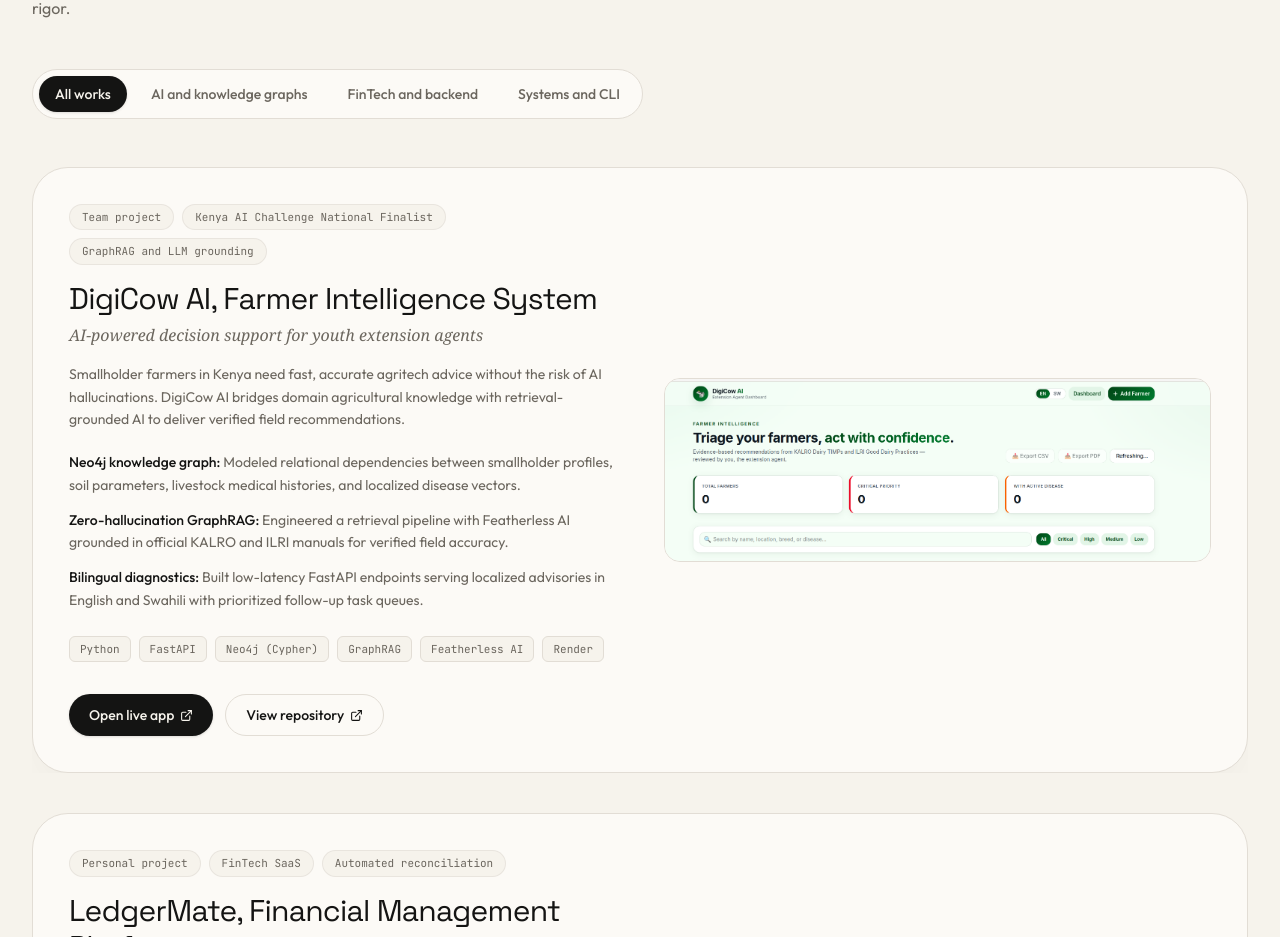
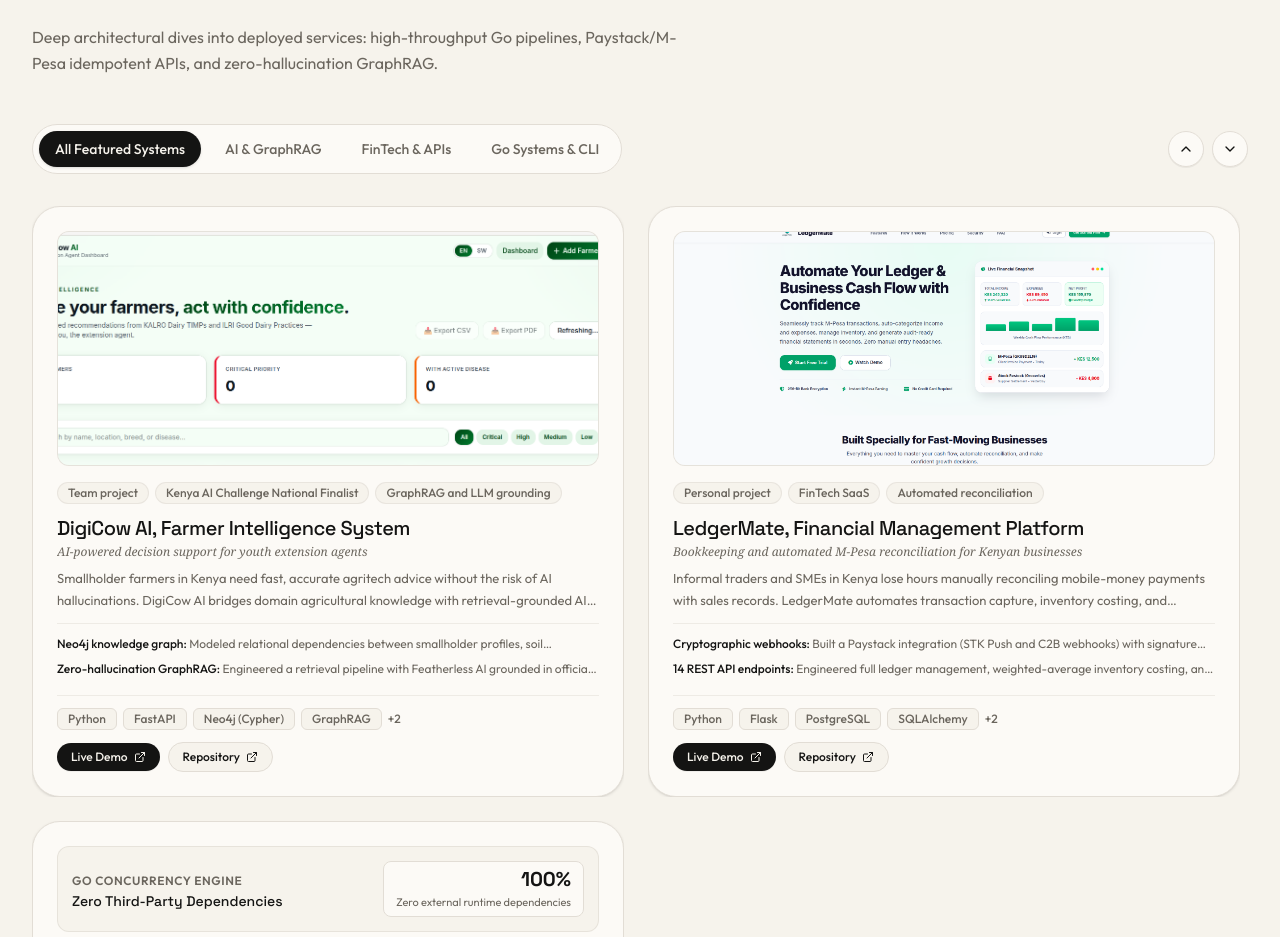
Before and after one commit to Moraa021/Mercy_Naliaka_Moraa, a React (Vite) app: page / in a window 1280 px wide. Shown: the part 3935-4872 px from the top of the page. Built offline with nearby package versions, Linux system fonts and the light colour scheme.

Commit message:
feat(works): implement compact 2x2 scrollable grid with vertical controls

```diff
--- a/src/components/Works.jsx
+++ b/src/components/Works.jsx
@@ -1,19 +1,27 @@
-import { useState } from "react";
-import { ExternalLink } from "lucide-react";
+import { useState, useRef } from "react";
+import { ExternalLink, ChevronUp, ChevronDown } from "lucide-react";
 import { motion, AnimatePresence } from "motion/react";
 import { projects } from "../data";
 import { Section, SectionHeading } from "./Section";
 import { TiltCard } from "./TiltCard";
 
 const FILTERS = [
-  { key: "all", label: "All works" },
-  { key: "ai", label: "AI and knowledge graphs" },
-  { key: "fintech", label: "FinTech and backend" },
-  { key: "systems", label: "Systems and CLI" },
+  { key: "all", label: "All Featured Systems" },
+  { key: "ai", label: "AI & GraphRAG" },
+  { key: "fintech", label: "FinTech & APIs" },
+  { key: "systems", label: "Go Systems & CLI" },
 ];
 
 export default function Works() {
   const [active, setActive] = useState("all");
+  const scrollRef = useRef(null);
+
+  const scroll = (dir) => {
+    if (scrollRef.current) {
+      const step = dir === "up" ? -420 : 420;
+      scrollRef.current.scrollBy({ top: step, behavior: "smooth" });
+    }
+  };
 
   // Normalize project entries and map Go Concurrency project title -> "Pamoja Build"
   const processedProjects = (projects || []).map((p) => {
@@ -38,16 +46,17 @@
       : processedProjects.filter((p) => p.category === active);
 
   return (
-    <Section id="works">
+    <Section id="works" className="border-b border-[var(--color-line)]">
       <SectionHeading
-        kicker="Selected works"
-        title="Case studies,"
-        accent="composed"
-        desc="Every system, a cohesive solution: production architectures built with purpose and technical rigor."
+        kicker="Featured Case Studies"
+        title="Production Systems &"
+        accent="Backend Architectures"
+        desc="Deep architectural dives into deployed services: high-throughput Go pipelines, Paystack/M-Pesa idempotent APIs, and zero-hallucination GraphRAG."
       />
 
-      {/* Plata-Style Animated Sliding Pill Filter Bar */}
-      <div className="mb-12 flex flex-wrap items-center gap-2 rounded-full border border-[var(--color-line)] bg-[var(--color-panel)] p-1.5 w-fit">
+      {/* Filter Bar with Vertical Scroll Navigation Controls */}
+      <div className="mb-8 flex flex-wrap items-center justify-between gap-4">
+        <div className="flex flex-wrap items-center gap-2 rounded-full border border-[var(--color-line)] bg-[var(--color-panel)] p-1.5 w-fit">
           {FILTERS.map((f) => {
             const isActive = active === f.key;
             return (
@@ -74,80 +83,145 @@
           })}
         </div>
 
-      {/* Project Cards Stream with Plata-Style 3D Tilt */}
-      <div className="flex flex-col gap-10">
+        {/* Scroll Navigation Chevrons for Up/Down */}
+        <div className="flex items-center gap-2">
+          <button
+            type="button"
+            onClick={() => scroll("up")}
+            aria-label="Scroll projects up"
+            className="flex h-9 w-9 items-center justify-center rounded-full border border-[var(--color-line)] bg-[var(--color-panel)] text-[var(--color-ink)] transition-colors hover:border-[var(--color-ink)] hover:bg-[var(--color-paper)] shadow-2xs cursor-pointer"
+          >
+            <ChevronUp size={16} />
+          </button>
+          <button
+            type="button"
+            onClick={() => scroll("down")}
+            aria-label="Scroll projects down"
+            className="flex h-9 w-9 items-center justify-center rounded-full border border-[var(--color-line)] bg-[var(--color-panel)] text-[var(--color-ink)] transition-colors hover:border-[var(--color-ink)] hover:bg-[var(--color-paper)] shadow-2xs cursor-pointer"
+          >
+            <ChevronDown size={16} />
+          </button>
+        </div>
+      </div>
+
+      {/* 2x2 Vertically Scrollable Grid for Case Studies */}
+      <div
+        ref={scrollRef}
+        className="custom-scrollbar max-h-[840px] overflow-y-auto pr-2 pb-4 scroll-smooth focus:outline-none"
+      >
+        <div className="grid grid-cols-1 md:grid-cols-2 gap-5 sm:gap-6">
           <AnimatePresence mode="popLayout">
             {visible.map((p, idx) => (
               <motion.div
                 key={p.id || p.title}
                 layout
-              initial={{ opacity: 0, y: 30 }}
-              animate={{ opacity: 1, y: 0 }}
+                initial={{ opacity: 0, scale: 0.96 }}
+                animate={{ opacity: 1, scale: 1 }}
                 exit={{ opacity: 0, scale: 0.96 }}
-              transition={{ duration: 0.45, ease: [0.2, 0.65, 0.3, 0.9], delay: idx * 0.05 }}
+                transition={{ duration: 0.35, ease: [0.2, 0.65, 0.3, 0.9], delay: idx * 0.04 }}
+                className="h-full"
               >
-              <TiltCard maxTilt={5}>
-                <article className="grid gap-8 rounded-[32px] sm:rounded-[36px] border border-[var(--color-line)] bg-[var(--color-panel)] p-6 sm:p-9 lg:grid-cols-2 lg:items-center lg:gap-12 shadow-[0_20px_50px_-25px_rgba(20,20,19,0.08)] transition-all hover:border-[var(--color-ink)]/50">
+                <TiltCard maxTilt={3} className="h-full">
+                  <article className="flex h-full flex-col justify-between rounded-[24px] sm:rounded-[28px] border border-[var(--color-line)] bg-[var(--color-panel)] p-5 sm:p-6 shadow-sm transition-all duration-300 hover:border-[var(--color-ink)]/50 hover:shadow-md">
                     <div>
-                    {/* Type and Tags Badges */}
-                    <div className="mb-4 flex flex-wrap gap-2">
+                      {/* Compact Top Media / Stat Feature */}
+                      {p.image ? (
+                        <div className="overflow-hidden rounded-xl border border-[var(--color-line)]/70 bg-black/5 aspect-[21/9] sm:aspect-[2.3/1] mb-4">
+                          <img
+                            src={p.image}
+                            alt={p.imageAlt || p.title}
+                            loading="lazy"
+                            className="h-full w-full object-cover transition-transform duration-700 hover:scale-105"
+                          />
+                        </div>
+                      ) : p.stat ? (
+                        <div className="overflow-hidden rounded-xl border border-[var(--color-line)]/70 bg-[var(--color-paper)] p-3.5 mb-4 flex items-center justify-between">
+                          <div>
+                            <span className="font-sans text-xs font-semibold uppercase tracking-wider text-[var(--color-muted)]">
+                              Go Concurrency Engine
+                            </span>
+                            <p className="font-display text-sm font-medium text-[var(--color-ink)]">
+                              Zero Third-Party Dependencies
+                            </p>
+                          </div>
+                          <div className="rounded-lg bg-[var(--color-panel)] border border-[var(--color-line)] px-3 py-1.5 text-right">
+                            <span className="font-display text-xl font-bold text-[var(--color-ink)] leading-none">
+                              {p.stat.value}
+                            </span>
+                            <p className="font-sans text-[11px] text-[var(--color-muted)] mt-0.5">
+                              {p.stat.label}
+                            </p>
+                          </div>
+                        </div>
+                      ) : null}
+
+                      {/* Badges */}
+                      <div className="mb-2.5 flex flex-wrap items-center gap-1.5">
                         {p.type && (
-                        <span className="rounded-full bg-[var(--color-paper)] px-3 py-1 font-mono text-[11px] text-[var(--color-muted)] border border-[var(--color-line)]/60">
+                          <span className="rounded-full bg-[var(--color-paper)] px-2.5 py-0.5 font-sans text-xs font-medium text-[var(--color-muted)] border border-[var(--color-line)]/60">
                             {p.type}
                           </span>
                         )}
                         {p.tags?.slice(0, 2).map((t) => (
                           <span
                             key={t}
-                          className="rounded-full bg-[var(--color-paper)] px-3 py-1 font-mono text-[11px] text-[var(--color-muted)] border border-[var(--color-line)]/60"
+                            className="rounded-full bg-[var(--color-paper)] px-2.5 py-0.5 font-sans text-xs font-medium text-[var(--color-muted)] border border-[var(--color-line)]/60"
                           >
                             {t}
                           </span>
                         ))}
                       </div>
 
-                    <h3 className="font-display text-2xl font-normal tracking-tight text-[var(--color-ink)] sm:text-3xl">
+                      {/* Title & Subtitle */}
+                      <h3 className="font-display text-lg sm:text-xl font-medium tracking-tight text-[var(--color-ink)]">
                         {p.title}
                       </h3>
                       {p.subtitle && (
-                      <p className="mt-1.5 font-serif text-sm italic text-[var(--color-muted)] sm:text-base">
+                        <p className="mt-0.5 font-serif text-xs italic text-[var(--color-muted)] line-clamp-1">
                           {p.subtitle}
                         </p>
                       )}
-                    <p className="mt-4 text-sm leading-relaxed text-[var(--color-muted)]">
+
+                      {/* Description */}
+                      <p className="mt-2 text-xs sm:text-[13px] leading-relaxed text-[var(--color-muted)] line-clamp-2">
                         {p.description}
                       </p>
 
-                    {/* Bullet Highlights */}
+                      {/* Compact Bullets */}
                       {p.bullets && p.bullets.length > 0 && (
-                      <ul className="mt-5 flex flex-col gap-3">
-                        {p.bullets.map((b) => (
-                          <li key={b.label} className="text-sm leading-relaxed">
-                            <strong className="font-medium text-[var(--color-ink)]">
-                              {b.label}:
-                            </strong>{" "}
-                            <span className="text-[var(--color-muted)]">{b.text}</span>
-                          </li>
+                        <div className="mt-3 space-y-1.5 border-t border-[var(--color-line)]/50 pt-2.5">
+                          {p.bullets.slice(0, 2).map((b) => (
+                            <p key={b.label} className="text-[11px] sm:text-xs leading-relaxed text-[var(--color-muted)] line-clamp-1">
+                              <strong className="font-medium text-[var(--color-ink)]">{b.label}:</strong> {b.text}
+                            </p>
                           ))}
-                      </ul>
+                        </div>
                       )}
+                    </div>
 
-                    {/* Tech Stack Chips */}
+                    {/* Card Footer: Tech Chips & Actions */}
+                    <div className="mt-4 pt-3 border-t border-[var(--color-line)]/50">
+                      {/* Tech Chips */}
                       {p.tech && p.tech.length > 0 && (
-                      <div className="mt-6 flex flex-wrap gap-2">
-                        {p.tech.map((t) => (
+                        <div className="mb-3 flex flex-wrap items-center gap-1.5">
+                          {p.tech.slice(0, 4).map((t) => (
                             <span
                               key={t}
-                            className="rounded-md border border-[var(--color-line)] bg-[var(--color-paper)] px-2.5 py-1 font-mono text-[11px] text-[var(--color-muted)]"
+                              className="rounded-md border border-[var(--color-line)] bg-[var(--color-paper)] px-2.5 py-0.5 font-sans text-xs font-medium text-[var(--color-muted)]"
                             >
                               {t}
                             </span>
                           ))}
+                          {p.tech.length > 4 && (
+                            <span className="font-sans text-xs font-medium text-[var(--color-muted)]">
+                              +{p.tech.length - 4}
+                            </span>
+                          )}
                         </div>
                       )}
 
-                    {/* Action Link CTAs with Spring Physics */}
-                    <div className="mt-8 flex flex-wrap gap-3">
+                      {/* Action CTAs */}
+                      <div className="flex flex-wrap items-center gap-2">
                         {p.liveUrl && (
                           <motion.a
                             href={p.liveUrl}
@@ -155,10 +229,10 @@
                             rel="noreferrer"
                             whileHover={{ scale: 1.03 }}
                             whileTap={{ scale: 0.97 }}
-                          className="flex items-center gap-1.5 rounded-full bg-[var(--color-ink)] px-5 py-2.5 text-xs sm:text-sm font-medium text-[var(--color-paper)] shadow-sm"
+                            className="inline-flex items-center gap-1.5 rounded-full bg-[var(--color-ink)] px-3.5 py-1.5 font-sans text-xs font-medium text-[var(--color-paper)] shadow-2xs"
                           >
-                          <span>{p.liveLabel || "Open live app"}</span>
-                          <ExternalLink size={13} />
+                            <span>{p.liveLabel || "Live Demo"}</span>
+                            <ExternalLink size={12} />
                           </motion.a>
                         )}
                         {p.repoUrl && (
@@ -168,47 +242,21 @@
                             rel="noreferrer"
                             whileHover={{ scale: 1.03 }}
                             whileTap={{ scale: 0.97 }}
-                          className="flex items-center gap-1.5 rounded-full border border-[var(--color-line)] bg-[var(--color-panel)] px-5 py-2.5 text-xs sm:text-sm font-medium text-[var(--color-ink)] transition-colors hover:border-[var(--color-ink)]"
+                            className="inline-flex items-center gap-1.5 rounded-full border border-[var(--color-line)] bg-[var(--color-paper)] px-3.5 py-1.5 font-sans text-xs font-medium text-[var(--color-ink)] transition-colors hover:border-[var(--color-ink)]"
                           >
-                          <span>{p.repoLabel || "View repository"}</span>
-                          <ExternalLink size={13} />
+                            <span>{p.repoLabel || "Repository"}</span>
+                            <ExternalLink size={12} />
                           </motion.a>
                         )}
                       </div>
                     </div>
-
-                  {/* Media / Stat Feature Column */}
-                  {p.image ? (
-                    <div className="overflow-hidden rounded-2xl border border-[var(--color-line)] bg-[var(--color-panel)]">
-                      <img
-                        src={p.image}
-                        alt={p.imageAlt || p.title}
-                        loading="lazy"
-                        className="w-full object-cover transition-transform duration-700 hover:scale-[1.04]"
-                      />
-                    </div>
-                  ) : p.stat ? (
-                    <div className="rounded-2xl border border-[var(--color-line)] bg-[var(--color-paper)] p-7 sm:p-9 shadow-inner">
-                      <p className="font-mono text-[11px] uppercase tracking-[0.18em] text-[var(--color-muted)]">
-                        Systems focus
-                      </p>
-                      <p className="mt-2 font-display text-xl sm:text-2xl font-normal text-[var(--color-ink)]">
-                        Go standard library
-                      </p>
-                      <div className="mt-6 rounded-xl border border-[var(--color-line)] bg-[var(--color-panel)] p-6">
-                        <p className="font-display text-4xl sm:text-5xl font-light text-[var(--color-ink)]">
-                          {p.stat.value}
-                        </p>
-                        <p className="mt-2 text-sm text-[var(--color-muted)]">{p.stat.label}</p>
-                      </div>
-                    </div>
-                  ) : null}
                   </article>
                 </TiltCard>
               </motion.div>
             ))}
           </AnimatePresence>
         </div>
+      </div>
     </Section>
   );
 }
```
Lines whose indentation alone changed are shown as unchanged.
